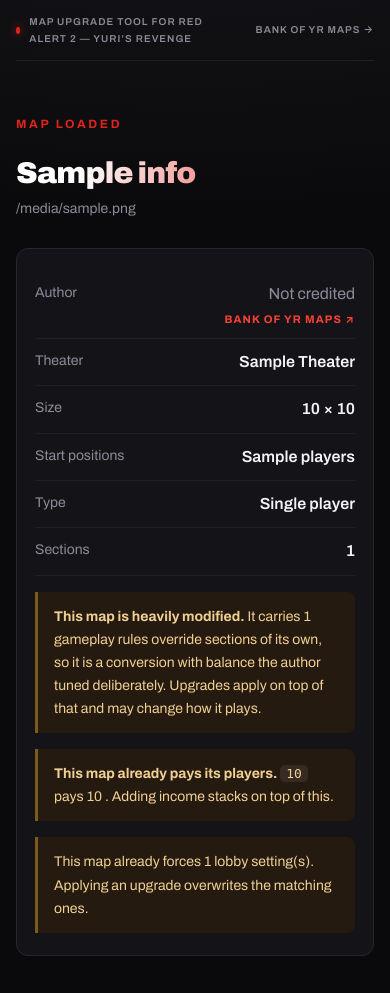
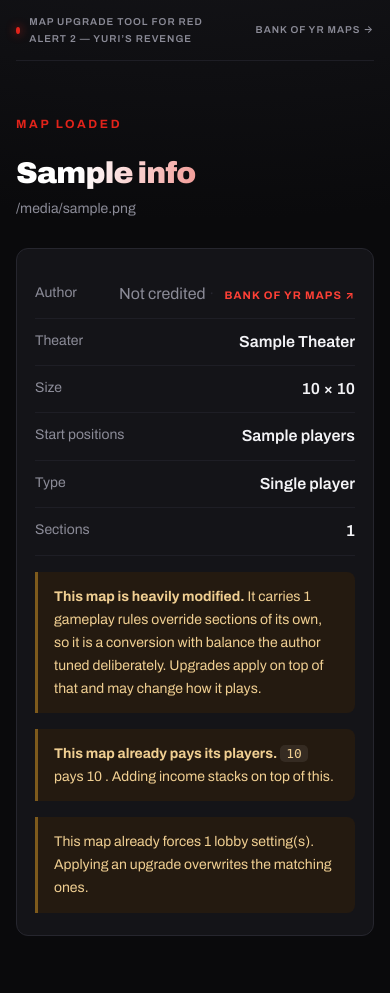
Before and after one commit to basit132m/yr-maps-editor, a FastAPI app: template app/templates/options.html in a window 390 px wide. Shown: the top 993 px of the page. Run offline with FastAPI, Linux system fonts and the light colour scheme; the template is opened without the code that fills it: most values are stand-ins (such as "Sample title", 1, 10 or a date in 2020); some libraries are stand-ins or nearby versions.

Commit message:
Put the uncredited label and the credit link on one line
They were stacked, which made the author row twice the height of every
other row in the table. A middot separates them now, placed outside the
anchor so it is not part of the link.

Measured at 1280px and 390px: the row stays 47px tall at both, matching
its neighbours, so nothing wraps on a phone.

Co-Authored-By: Claude Opus 5 <noreply@anthropic.com>
Claude-Session: https://claude.ai/code/session_01Rrz5KKtdj1Q59T9rAuoeW1

```diff
--- a/app/static/style.css
+++ b/app/static/style.css
@@ -322,9 +322,11 @@ a { color: var(--red-bright); }
 .facts dd { margin: 0; font-weight: 600; text-align: right; overflow-wrap: anywhere; }
 
 .uncredited { color: var(--muted); font-weight: 400; }
+/* Separator sits outside the link so it is not clickable. */
+.uncredited::after { content: " \00b7"; color: var(--edge); }
 .credit-link {
-  display: block;
-  margin-top: 2px;
+  display: inline-block;
+  margin-left: 7px;
   font-size: 11px;
   font-weight: 700;
   letter-spacing: .1em;
--- a/app/templates/base.html
+++ b/app/templates/base.html
@@ -15,7 +15,7 @@
 <link rel="preconnect" href="https://fonts.googleapis.com">
 <link rel="preconnect" href="https://fonts.gstatic.com" crossorigin>
 <link href="https://fonts.googleapis.com/css2?family=Archivo:wght@400;500;600;700;800;900&display=swap" rel="stylesheet">
-<link rel="stylesheet" href="/static/style.css?v=8">
+<link rel="stylesheet" href="/static/style.css?v=9">
 <script>document.documentElement.classList.add('js');</script>
 </head>
 <body>
```
